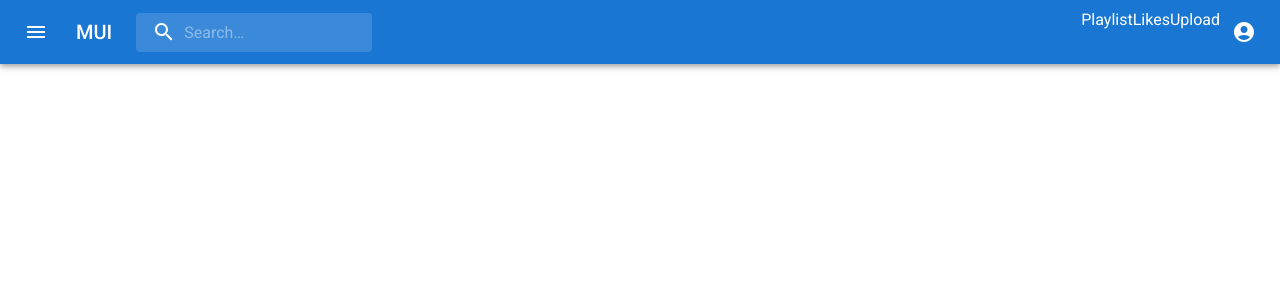
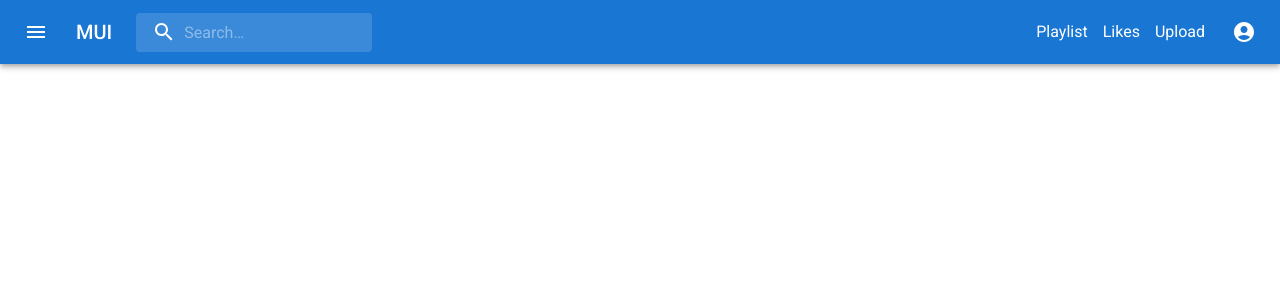
Before and after one commit to huytran72/ZingMusic, a Next.js app in the folder Zing_Music/: page / in a window 1280 px wide. Shown: the top 300 px of the page. Built offline with nearby package versions, Linux system fonts and the light colour scheme.

Commit message:
Update app.header.tsx

```diff
--- a/Zing_Music/src/components/header/app.header.tsx
+++ b/Zing_Music/src/components/header/app.header.tsx
@@ -186,7 +186,14 @@ export default function AppHeader() {
             />
           </Search>
           <Box sx={{ flexGrow: 1 }} />
-          <Box sx={{ display: { xs: "none", md: "flex" } }}>
+          <Box
+            sx={{
+              display: { xs: "none", md: "flex" },
+              gap: "15px",
+              alignItems: "center",
+              cursor: "pointer",
+            }}
+          >
             <span>Playlist</span>
             <span>Likes</span>
             <span>Upload</span>
```
